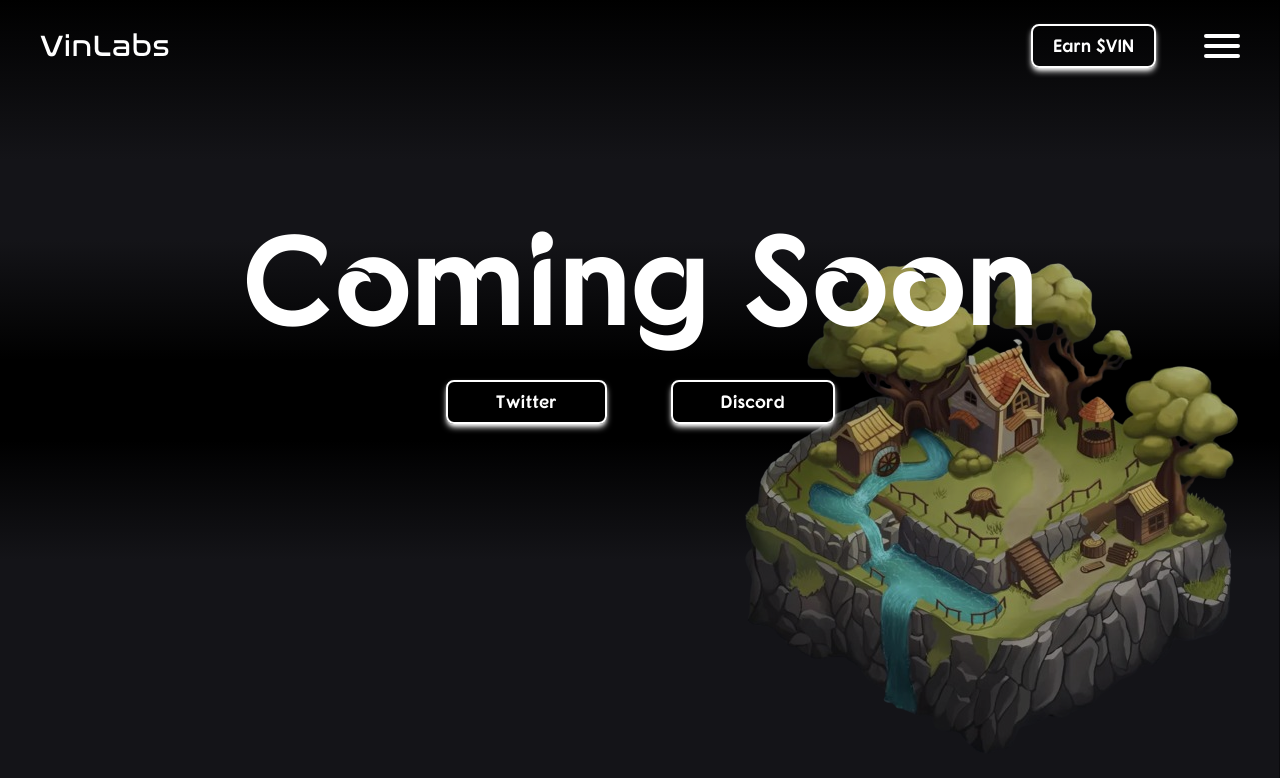
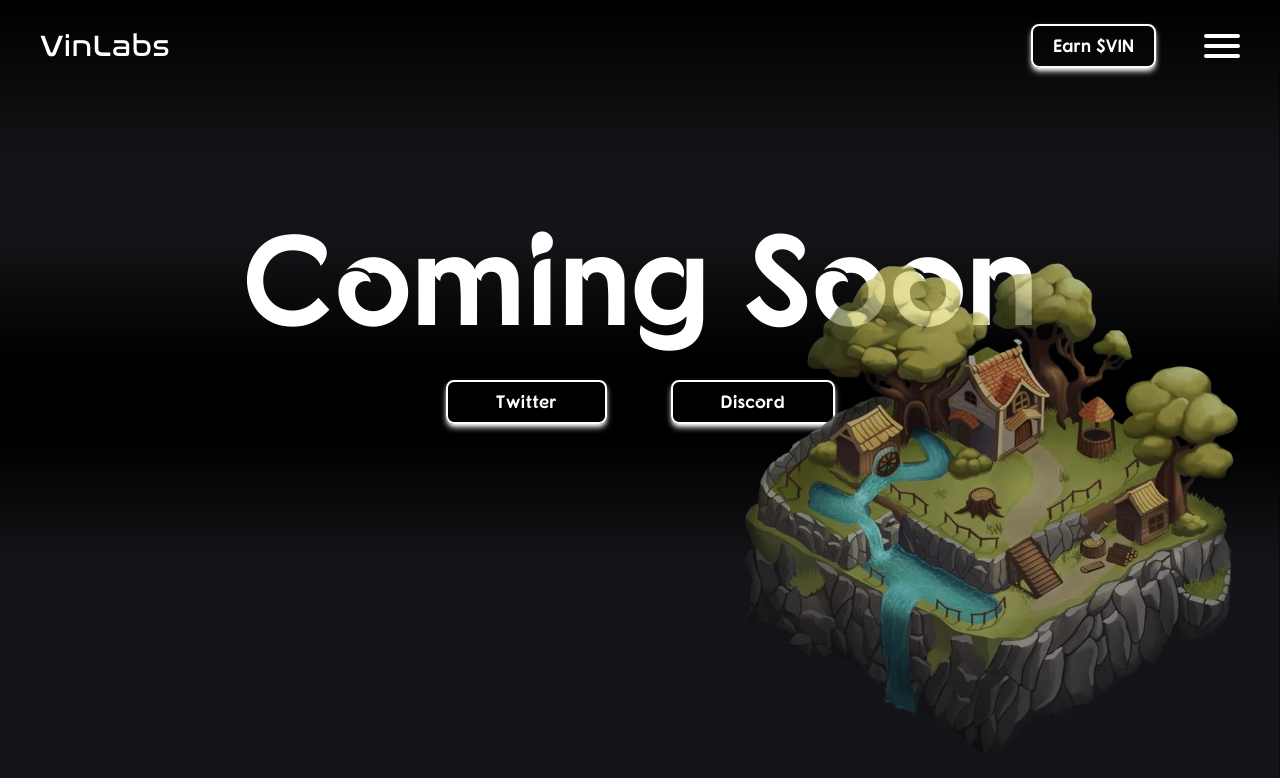
Before and after one commit to quagmireETH/vinlabs-twitter-api, a Next.js app: page /Coming_Soon_Land in a window 1280 px wide. Shown: the top 778 px of the page. Built offline with nearby package versions, Linux system fonts and the light colour scheme.

Commit message:
official

```diff
--- a/pages/Coming_Soon_Land.jsx
+++ b/pages/Coming_Soon_Land.jsx
@@ -38,7 +38,7 @@ function Coming_Soon() {
         </div>
 
         <img
-          className="absolute right-10 bottom-10 opacity-70 -z-10 max-[490px]:w-80"
+          className="absolute right-10 bottom-10 opacity-70 max-[490px]:w-80"
           src="/Vin Land.PNG"
           alt=""
         />
```
